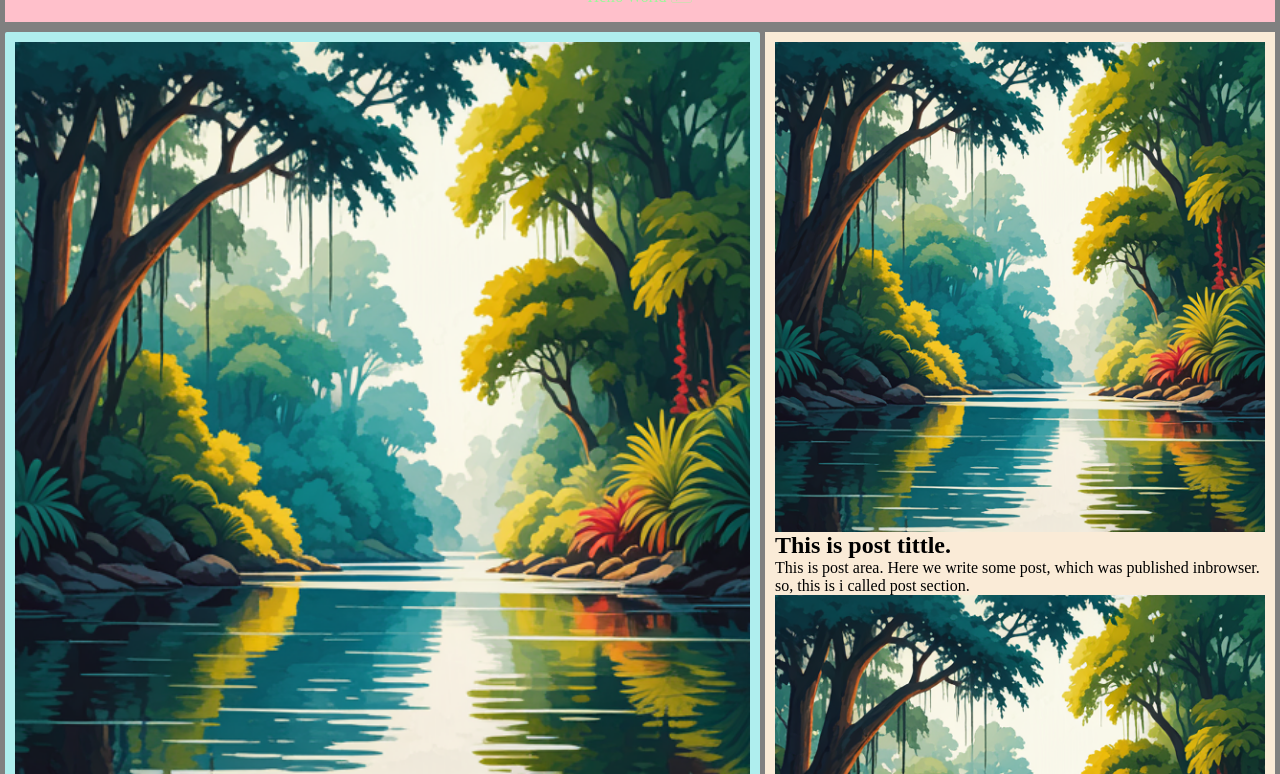
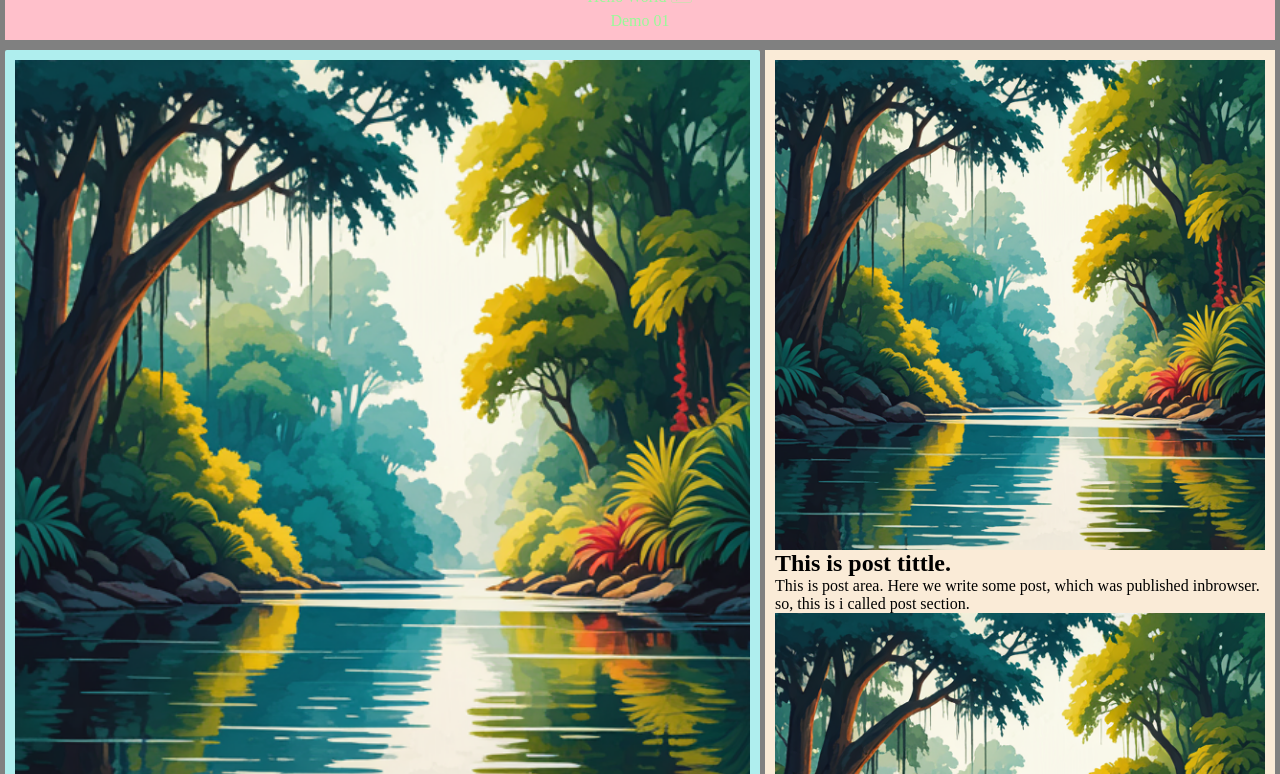
Before and after one commit to Mohibul31/demo1, a plain HTML site: page index.html in a window 1280 px wide. Shown: the part 67-841 px from the top of the page. Drawn offline with Linux system fonts and the light colour scheme.

Commit message:
update index.html

```diff
--- a/index.html
+++ b/index.html
@@ -21,6 +21,7 @@
     <header id="heading" >
         <h1>New Website</h1>
       <p>Hello World 🗺 </p>
+      <p>Demo 01</p>
     </header>
 
   <div id="body-area" >
```
